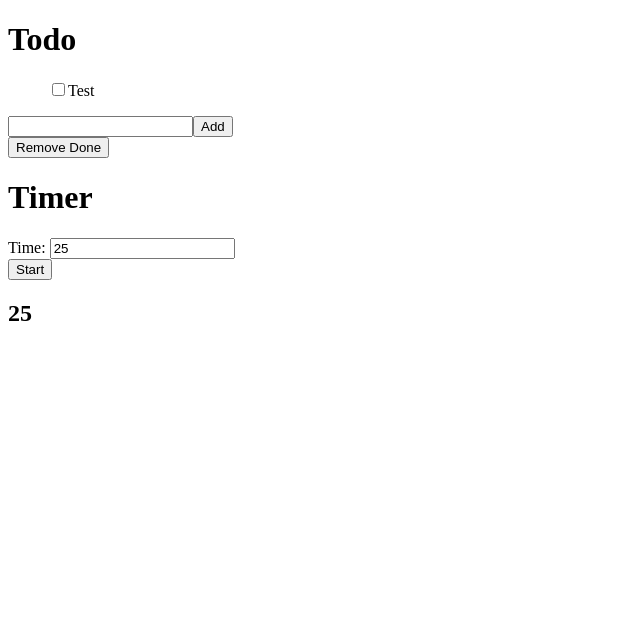
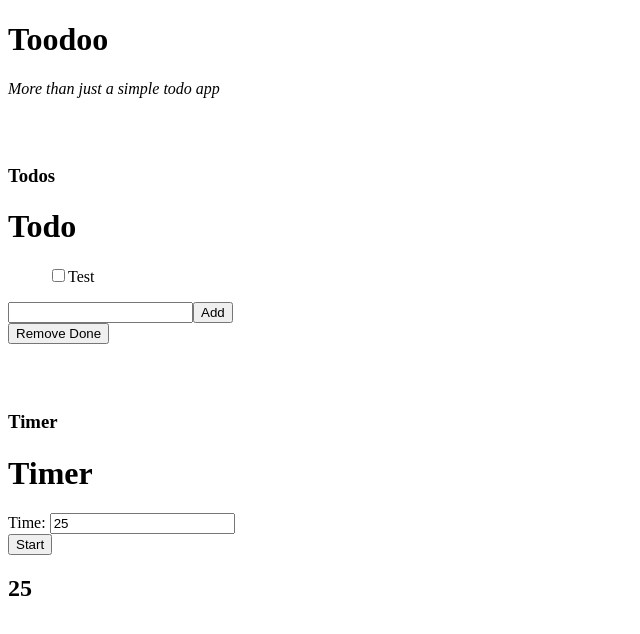
Before and after one commit to Wikrom-Th/Toodoo, a Vue app: page / in a window 1280 px wide. Shown: the top 634 px of the page, without its empty margins (0-640 px from the left). Built offline with nearby package versions, Linux system fonts and the light colour scheme.

Commit message:
more stuffs in app

```diff
--- a/src/App.vue
+++ b/src/App.vue
@@ -4,6 +4,22 @@
 </script>
 
 <template>
-  <Todos />
-  <Timer />
+  <h1>Toodoo</h1>
+  <em>More than just a simple todo app</em>
+
+  <div class="component">
+    <h3>Todos</h3>
+    <Todos />
+  </div>
+
+  <div class="component">
+    <h3>Timer</h3>
+    <Timer />
+  </div>
 </template>
+
+<style>
+.component {
+  padding-top: 3em;
+}
+</style>
```
